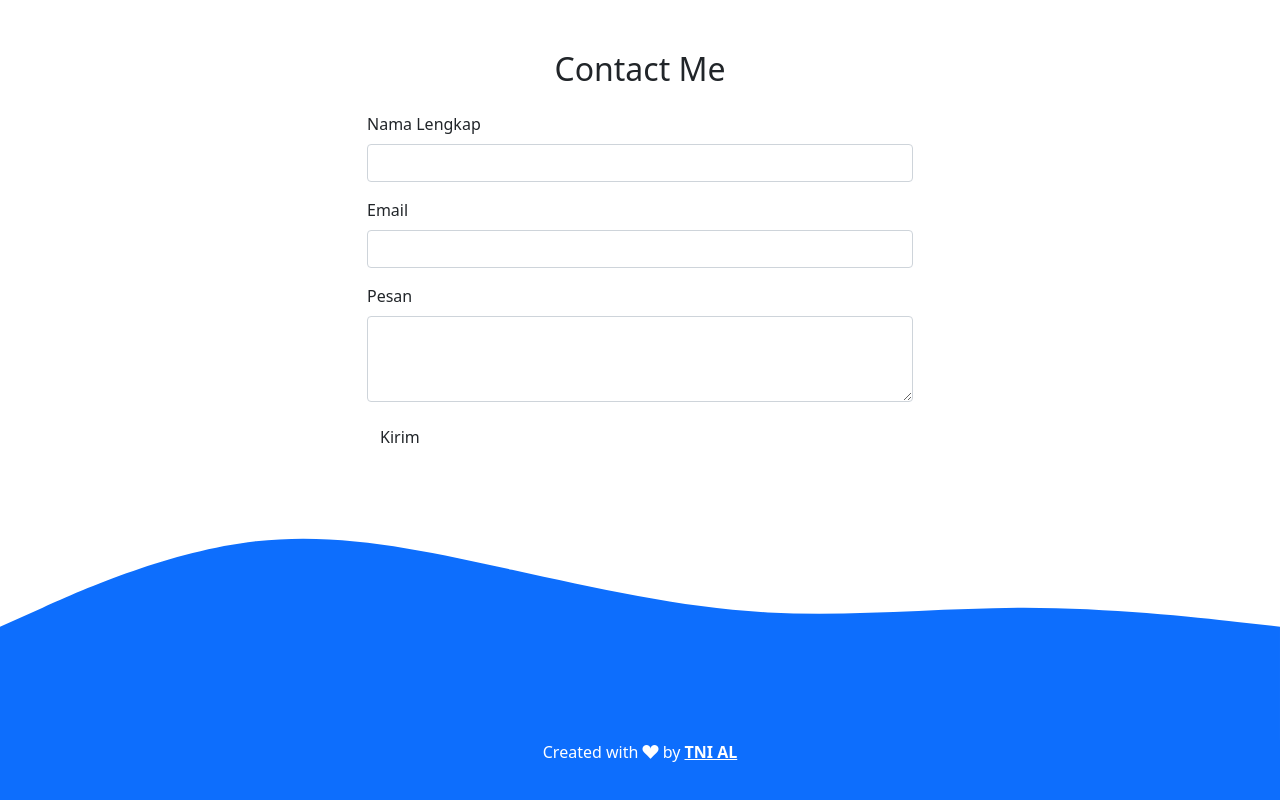
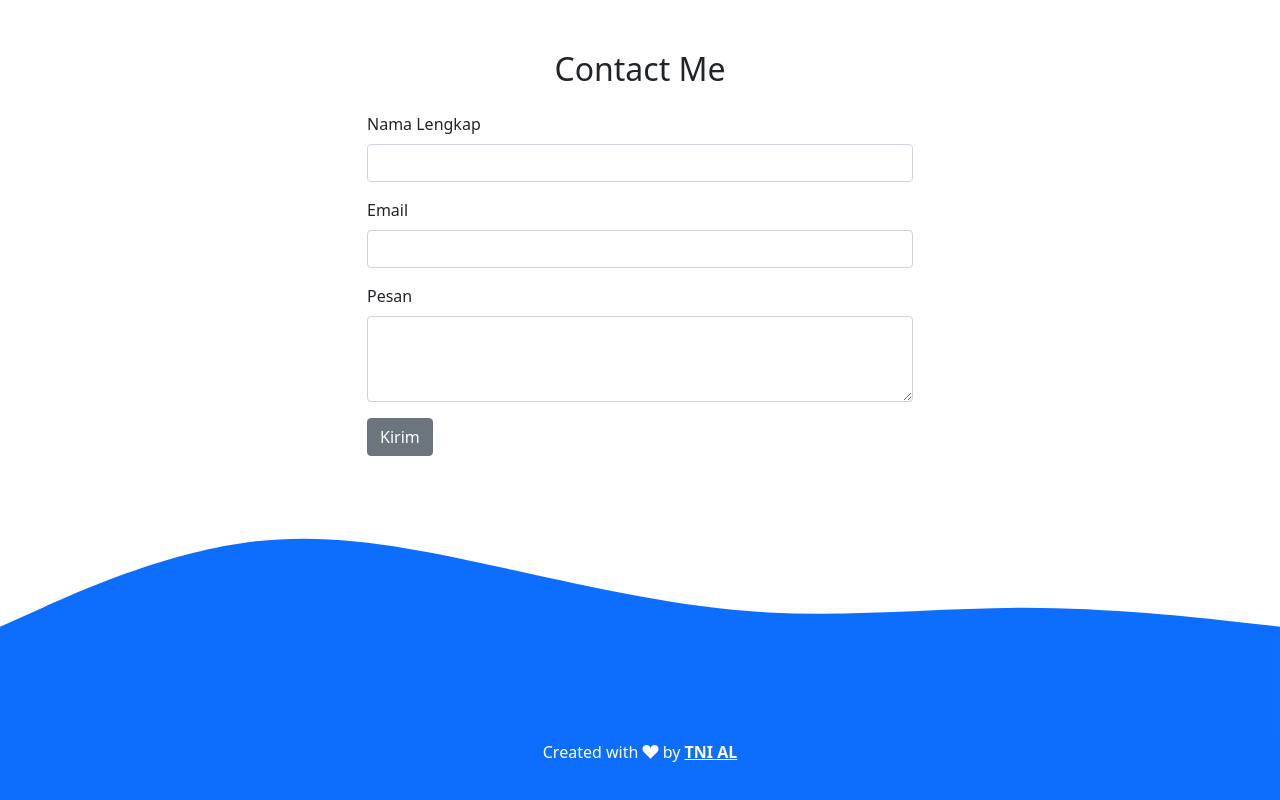
Before and after one commit to nikson30/nikson30.github.io, a plain HTML site: page index.html in a window 1280 px wide. Shown: the part 2520-3320 px from the top of the page. Drawn offline with nearby package versions, Linux system fonts and the light colour scheme.

Commit message:
merubah tombol ke warna abu2 gelap yang baru

```diff
--- a/index.html
+++ b/index.html
@@ -170,7 +170,7 @@
                 <label for="pesan" class="form-label">Pesan</label>
                 <textarea class="form-control" id="pesan" rows="3"></textarea>
               </div>
-              <button type="submit" class="btn btn-Secondary">Kirim</button>
+              <button type="submit" class="btn btn-secondary">Kirim</button>
             </form>
           </div>
         </div>
```
